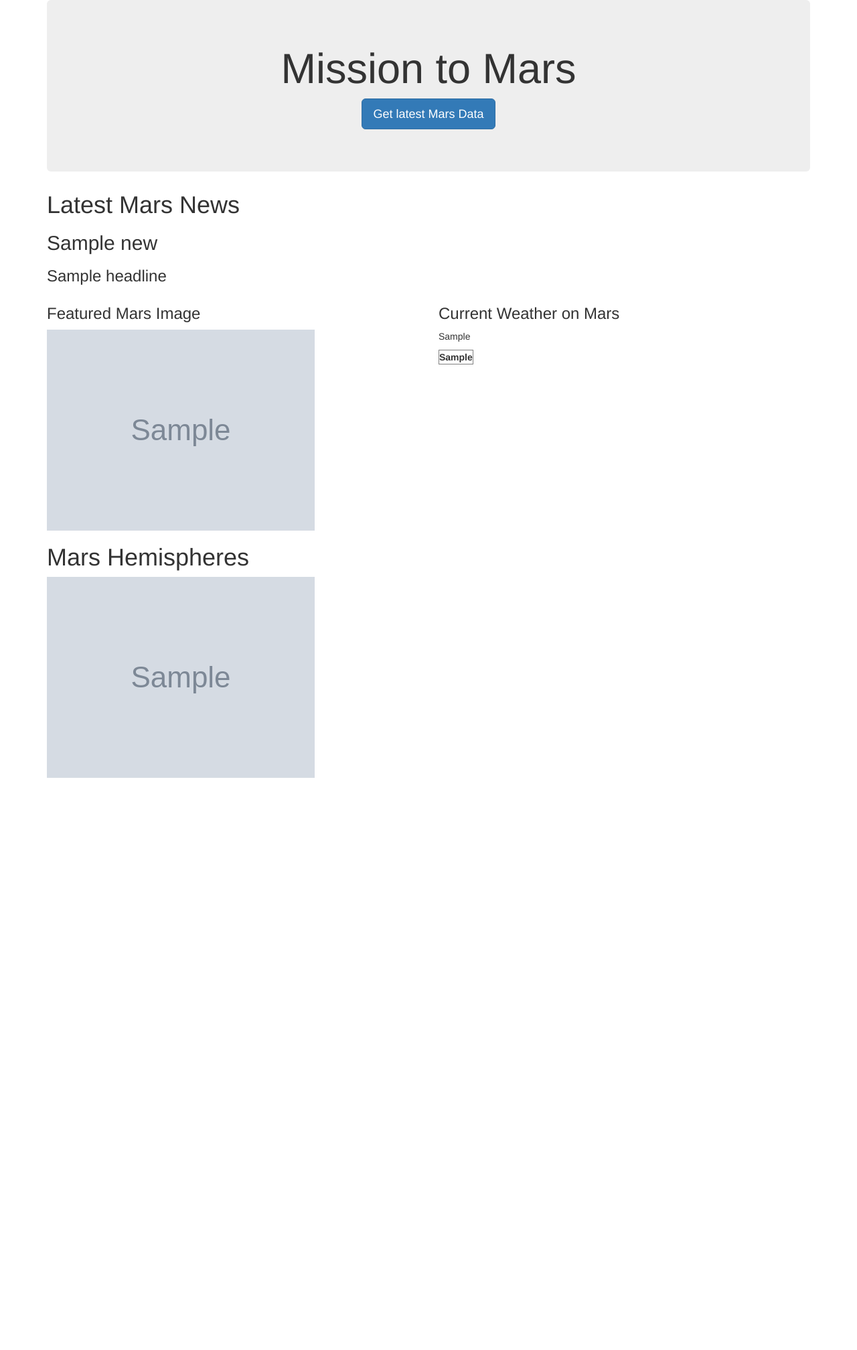
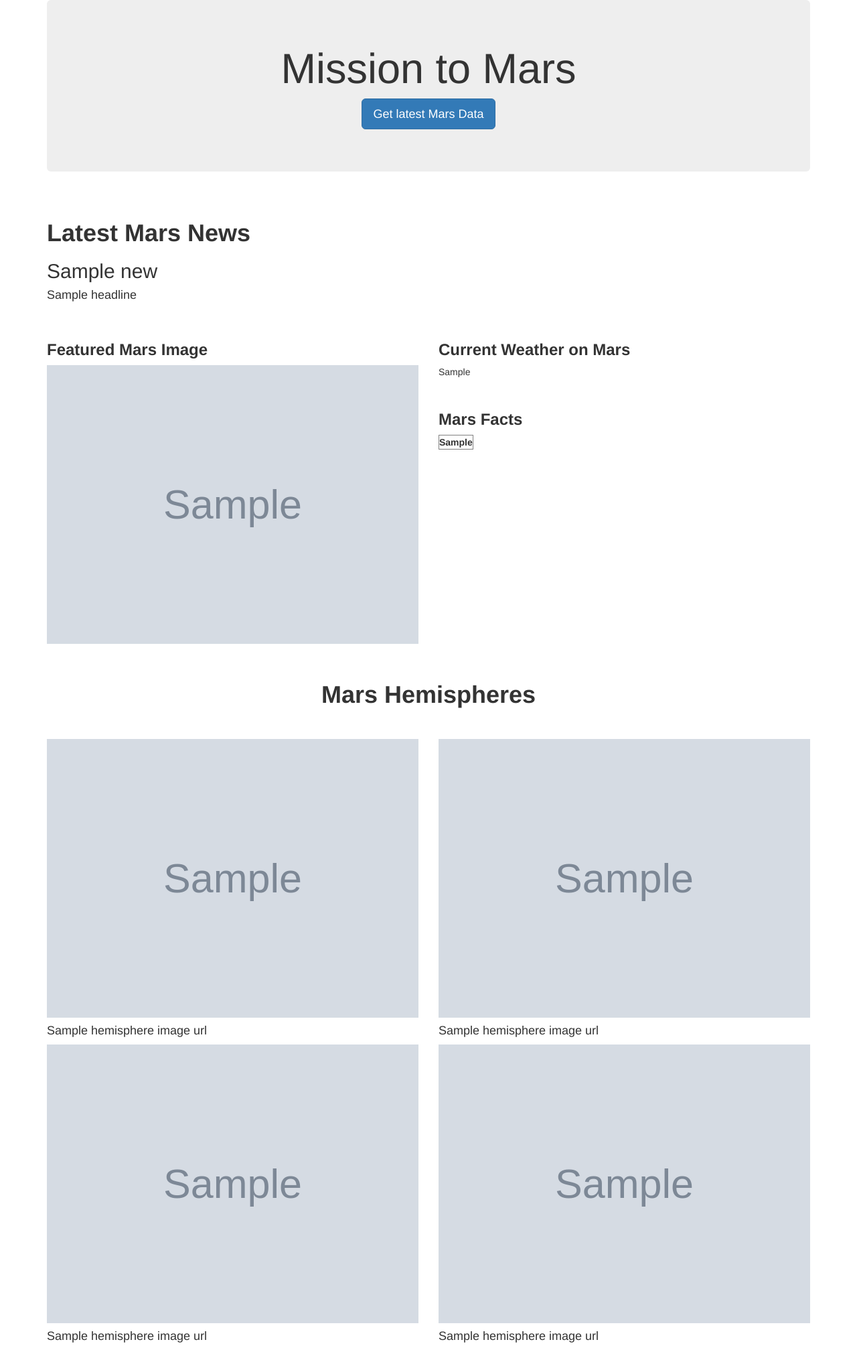
Before and after one commit to ozzmosis123/web-scraping-challenge, a Flask app: page / in a window 1280 px wide. Shown: the whole page at 67% size. Before the commit the page ends 1161 px from the top, so only its background shows below. Run offline with Flask 2, Linux system fonts and the light colour scheme; grey boxes marked "Sample" are stand-in pictures; a database or web service that is not in the repository returns one stand-in record (values such as "Sample title"); lists and menus that the app fills with data are empty; some libraries are stand-ins or nearby versions.

Commit message:
pushing web scraping challenge

```diff
--- a/scrape_mars.py
+++ b/scrape_mars.py
@@ -83,8 +83,9 @@
     import pandas as pd
     url = "https://space-facts.com/mars/"
     mars_facts = pd.read_html(url)
-    mars_facts = mars_facts[0]
-    mars_facts.set_index(0, inplace=True)
+    mars_facts = mars_facts[1]
+    mars_facts = mars_facts.rename(columns={0: "", 1:"values"})
+    mars_facts.set_index("", inplace=True)
 
     # Turn table to HTML
     mars_facts = mars_facts.to_html()
--- a/templates/index.html
+++ b/templates/index.html
@@ -7,21 +7,31 @@
   <meta http-equiv="X-UA-Compatible" content="ie=edge">
   <title>Mars App</title>
   <link rel="stylesheet" href="https://maxcdn.bootstrapcdn.com/bootstrap/3.3.7/css/bootstrap.min.css">
+  <style>
+    .important {
+      font-weight: 600;
+      margin-top: 2em;
+    }
+    .middle {
+      text-align: center;
+      font-weight: 600;
+      padding: 1em;
+    }
+  </style>
 </head>
 
 <body>
   <div class="container">
     <div class="row">
       <div class="col-md-12">
-
         <div class="jumbotron text-center">
           <h1>Mission to Mars</h1>
           <p><a class="btn btn-primary btn-lg" href="/scrape" role="button">Get latest Mars Data</a></p>
         </div>
 
-      <h1>Latest Mars News</h1>
+        <h1 class="important">Latest Mars News</h1>
         <h2>{{mars.news.title}}</h2>
-      <h3>{{ mars.news.headline }}</h3>
+        <h4>{{ mars.news.headline }}</h4>
       </div>
     </div>
   </div>
@@ -29,18 +39,19 @@
   <div class="container">
     <div class="row">
       <div class="col-sm-6">
-        <h3>Featured Mars Image</h3>
-        <img src="{{ mars.featured_img_url }}" alt="Mars Featured Image">
+        <h3 class="important">Featured Mars Image</h3>
+        <img src="{{ mars.featured_image_url.featured_image }}" width=100% alt="Mars Featured Image">
       </div>
 
       <div class="col-sm-6">
-        <h3>Current Weather on Mars</h3>
+        <h3 class="important">Current Weather on Mars</h3>
         <p>{{mars.mars_weather.mars_weather}}</p>
 
+        <h3 class="important">Mars Facts</h3>
         <table border="1" class="dataframe">
           <tbody>
             <tr>
-              <th>{{mars.mars_facts.mars_facts}}</th>
+              <th>{{mars.mars_facts.mars_facts | safe}}</th>
             </tr>
           </tbody>
         </table>
@@ -48,11 +59,31 @@
     </div>
   </div>
 
+  <h1 class="middle">Mars Hemispheres</h1>
   <div class="container">
-    <div class="col-md-12">
     <div class="row">
-    <h1>Mars Hemispheres</h1>
-    <img src="{{ mars.hemisphere_image_urls }}" alt="Mars Hemispheres">
+      <div class="col-sm-6">
+        <img src="{{ mars.hemisphere_image_urls[0].img_url }}" width=100% alt="Mars Hemispheres">
+        <h4>{{ mars.hemisphere_image_urls[0].title }}</h4>
+      </div>
+
+      <div class="col-sm-6">
+        <img src="{{ mars.hemisphere_image_urls[1].img_url }}" width=100% alt="Mars Hemispheres">
+        <h4>{{ mars.hemisphere_image_urls[1].title }}</h4>
+      </div>
+    </div>
+
+    <div class="row">
+      <div class="col-sm-6">
+        <img src="{{ mars.hemisphere_image_urls[2].img_url }}" width=100% alt="Mars Hemispheres">
+        <h4>{{ mars.hemisphere_image_urls[2].title }}</h4>
+      </div>
+
+      <div class="col-sm-6">
+        <img src="{{ mars.hemisphere_image_urls[3].img_url }}" width=100% alt="Mars Hemispheres">
+        <h4>{{ mars.hemisphere_image_urls[3].title }}</h4>
+      </div>
+    </div>
   </div>
 
 </body>
```
Also changed, not shown: app.py (line endings or trailing spaces), 1 other file. Lines whose indentation alone changed are shown as unchanged.
